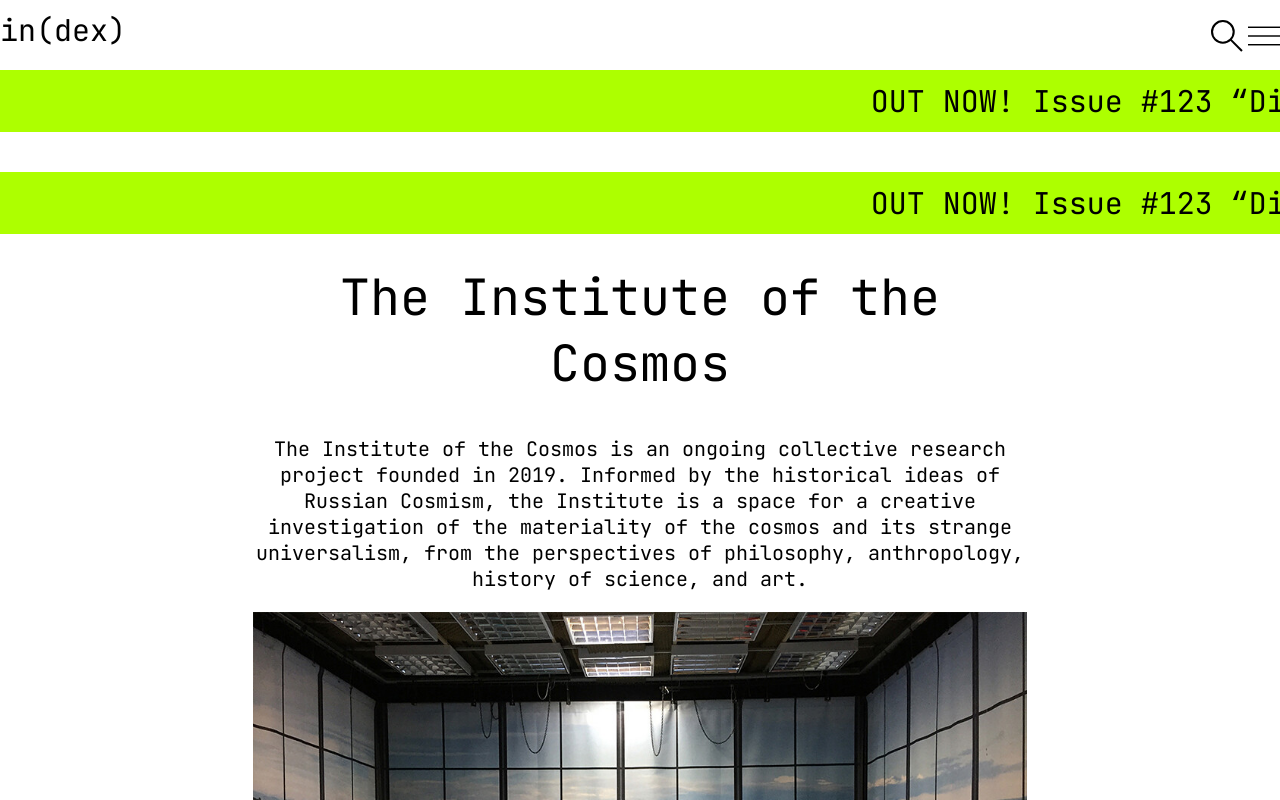
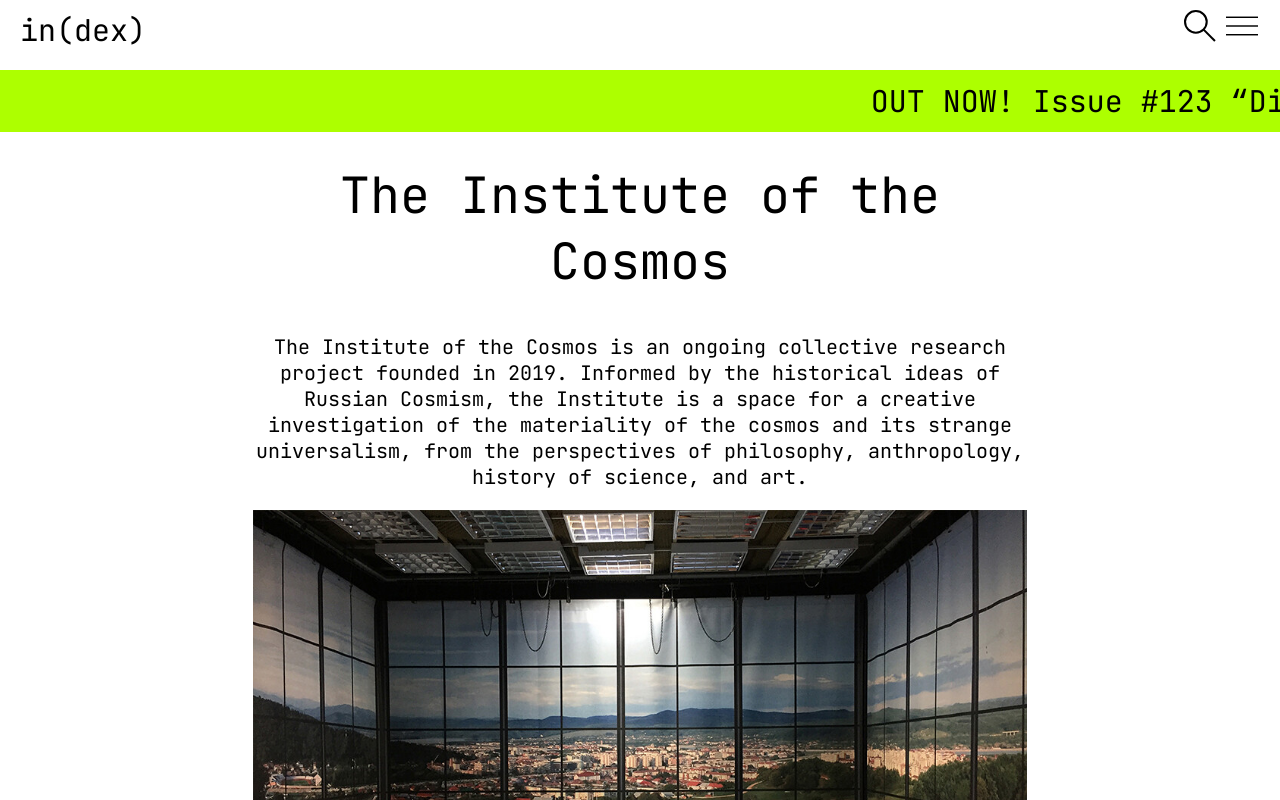
Before and after one commit to Yngvolainen/index, a Vue app: page / in a window 1280 px wide. Shown: the top 800 px of the page. Built offline with nearby package versions, Linux system fonts and the light colour scheme.

Commit message:
Added animation to the navigation

```diff
--- a/src/components/Header.vue
+++ b/src/components/Header.vue
@@ -1,29 +1,17 @@
 <template>
-    <header v-if="!isNavigationVisible">  <!-- When isNavigationVisible === false header will be disappear -->
-        <div class="header">
+    <section>
+        <!-- navigationVisible class shows only when the hamburger menu clicked -->
+        <header class="header" v-bind:class="{navigationVisible: !isNavigationVisible}">
             <div class="header__logo">{{ title }}</div>
 
-            <div class="header__icons">
-                <img class="header__search-icon" src="/svg/search.svg" alt="search-icon">
-
-                <button @click="toggleNavigation"><img src="/svg/hamburger.svg" alt="hamburger-icon"></button>
-            </div>
-        </div>
-
-        <Announcement />            <!-- Announcement shows only in thwe top (not fixed) -->
-    </header>
-
-    <!-- Navigation shows when hamburger icon clicked -->
-    <nav v-if="isNavigationVisible === true" class="navigation">
-        <div class="navigation__logo">{{ title }}</div>
-
-        <ul class="navigation__menu">
+            <nav class="header__navigation">
+                <ul class="header__navigation-menu">
                     <li v-for="page in navigationPages" :key="page.id">
                         <a href="">{{ page.title }}</a>
                     </li>
                 </ul>
 
-        <ul class="navigation__menu--desktop">
+                <ul class="header__navigation-menu--desktop">
                     <li>{{ about }}</li>
 
                     <li>
@@ -33,17 +21,18 @@
 
                     <li>{{ info }}</li>
                 </ul>
+            </nav>
 
-        <div class="navigation__icons" >
-            <button>
-                <img class="navigation__search-icon" src="/svg/search.svg" alt="search-icon">
-            </button>
+            <div class="header__icons">
+                <button class="header__icons-search"><img src="/svg/search.svg" alt="search-icon"></button>
 
-            <button @click="toggleNavigation">                          <!-- toggleNavigation is toggling the navigation section -->
-                <img src="/svg/hamburger.svg" alt="hamburger-icon">
-            </button>
+                <!-- toggleNavigation toggling the class name -->
+                <button class="header__icons-hamburger" @click="toggleNavigation"><img src="/svg/hamburger.svg" alt="hamburger-icon"></button>
             </div>
-    </nav>
+        </header>
+    </section>
+    <!-- Announcement shows only in the top (not fixed) -->
+    <!-- <Announcement />   -->
 </template>
 
 <script>
@@ -60,7 +49,7 @@ import Announcement from '../components/Announcement.vue';
                 instagram: 'Instagram',
                 twitter: 'Twitter',
                 info: 'in@dex.info',
-				isNavigationVisible: false,
+				isNavigationVisible: true,
 			};
 		},
 
@@ -73,7 +62,7 @@ import Announcement from '../components/Announcement.vue';
 		methods: {
 			toggleNavigation() {
 				this.isNavigationVisible = !this.isNavigationVisible;
-			},
+			}
 		},
 	};
 </script>
@@ -84,89 +73,90 @@ import Announcement from '../components/Announcement.vue';
         width: 100%;
         position: fixed;
         top: 0;
+        left: 0;
         right: 0;
-        left: 0;
-        padding-top: 10px;
+        padding: var(--lineheight-xsmall) 0;
         display: grid;
         grid-template-columns: repeat(12, 1fr);
         column-gap: var(--column-gap);
-        z-index: 400;
+        z-index: 10;
+        transition: all .15s cubic-bezier(.23,1,.32,1);
     }
 
-    .header__logo,
-    .navigation__logo {
+    .header__logo {
         font-size: var(--body);
         font-family: var(--main-font);
-        grid-column: 1/ span 3;
+        grid-column: 1/ span 2;
+        margin-left: var(--lineheight-small);
     }
 
-    .header__icons,
-    .navigation__icons {
+    .header__icons {
         display: flex;
         flex-direction: row;
-        justify-content:right;
+        justify-content: center;
         align-items: flex-start;
-        padding: 10px 0;
-        gap: 5px;
-        grid-column: 11/ span 2;
+        gap: var(--column-gap);
+        grid-column: 10/ span 3;
+        margin-right: var(--lineheight-small);
     }
 
-    .header__icons img,
-    .navigation__icons img {
+    .header__icons button img {
         width: 32px;
     }
 
-    .navigation {
-        width: 100%;
-        display: grid;
-        grid-template-columns: repeat(12, 1fr);
-        column-gap: var(--column-gap);
-        background: var(--secondary);
-        padding-top: 10px;
+    .header__navigation {
+        font-size: var(--body);
         font-family: var(--main-font);
-        font-size: var(--body);
-        position: fixed;
-        top: 0;
-        right: 0;
-        left: 0;
-        z-index: 400;
-
+        grid-column: 4/ span 6;
+        /* background: var(--secondary); */
+        transform: translateY(-120%);
+        transition: all .3s cubic-bezier(.23,1,.32,1);
+        z-index: 15;
+        overflow: hidden;
+        margin-top: var(--lineheight-medium);
     }
 
-    .navigation__menu {
+    .header__navigation-menu {
         text-align: center;
-        padding-top: 50px;
-        grid-column: 4/ span 6;
-
     }
 
-    .navigation__menu li,
-    .navigation__menu--desktop li {
+    .header__navigation-menu li,
+    .header__navigation-menu--desktop li {
         list-style: none;
     }
 
-    .navigation__menu li a {
+    .header__navigation-menu li a,
+    .header__navigation-menu--desktop a {
         text-decoration: none;
         color: var(--primary);
     }
 
-    .navigation__menu--desktop {
+    .header__navigation-menu--desktop {
         display: none;
     }
 
-    .navigation__menu--desktop li div img {
+    .header__navigation-menu--desktop li div img {
         width: 9px;
     }
 
-    .navigation__menu--desktop li:nth-child(2) {
+    .header__navigation-menu--desktop li:nth-child(2) {
         padding: var(--lineheight-small) 0;
     }
 
-    /* Medium screen devices (768px and above) */
-    @media screen and (min-width: 768px) {
-        .navigation__menu--desktop {
+    /* When navigation is visible navigationVisible class applies */
+    .navigationVisible{
+        background: var(--secondary);
+    }
+
+    .navigationVisible .header__navigation{
+        transform: translateY(0);
+    }
+
+
+    /* Medium screen devices (968px and above) */
+    @media screen and (min-width: 968px) {
+        .header__navigation-menu--desktop {
             display: block;
-            grid-column: 9/ span 2 ;
         }
 
         .header__icons,
@@ -179,10 +169,18 @@ import Announcement from '../components/Announcement.vue';
             width: 32px;
         }
 
-        .navigation__menu {
-            /* text-align: left; */
-            padding-top: 0;
-            grid-column: 6/ span 2;
+        .header__navigation{
+            display: grid;
+            grid-template-columns: repeat(2, 1fr);
+            column-gap: var(--column-gap);
+            grid-column: 6/ span 6;
+            transform: translateY(-110%);
+            transition: all .3s cubic-bezier(.23,1,.32,1);
+            margin-top: 0;
+        }
+
+        .header__navigation .header__navigation-menu {
+            text-align: left;
         }
     }
 </style>
```
Lines whose indentation alone changed are shown as unchanged.
